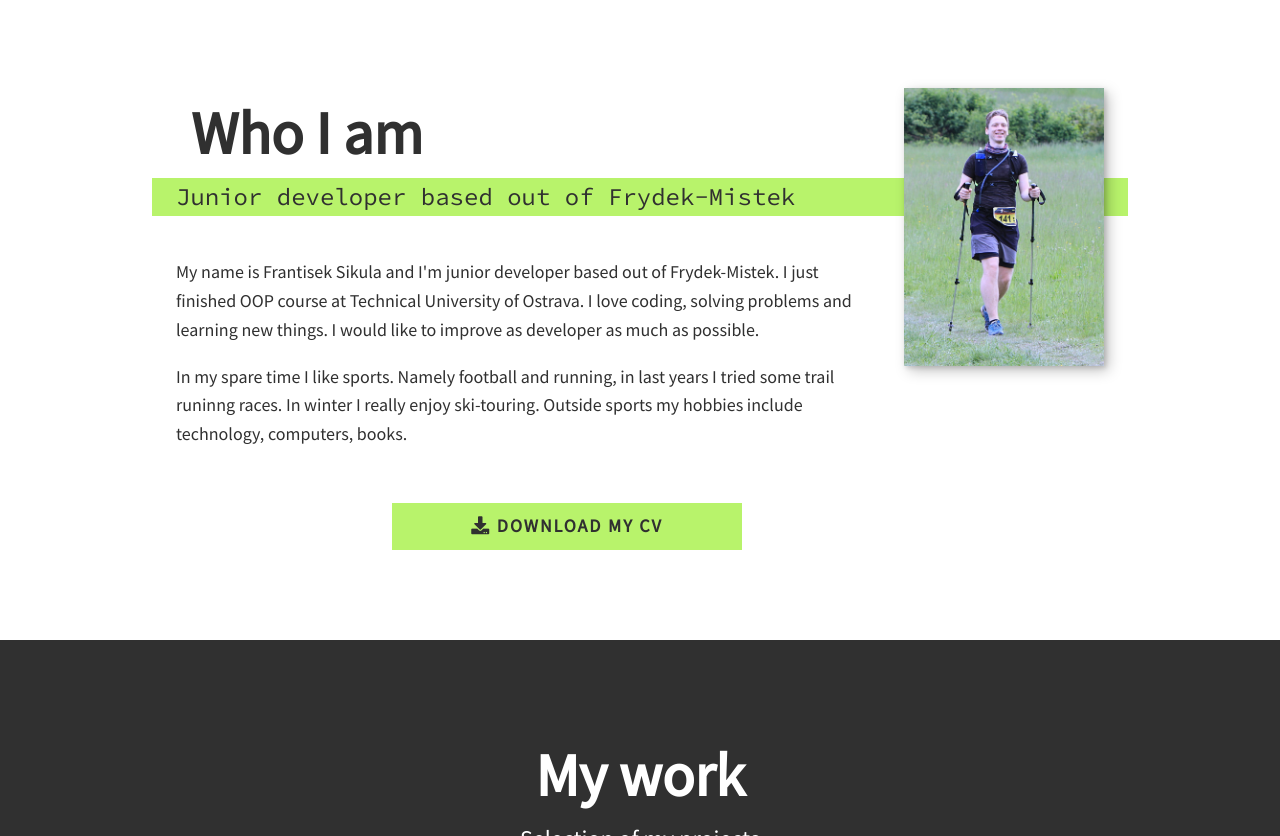
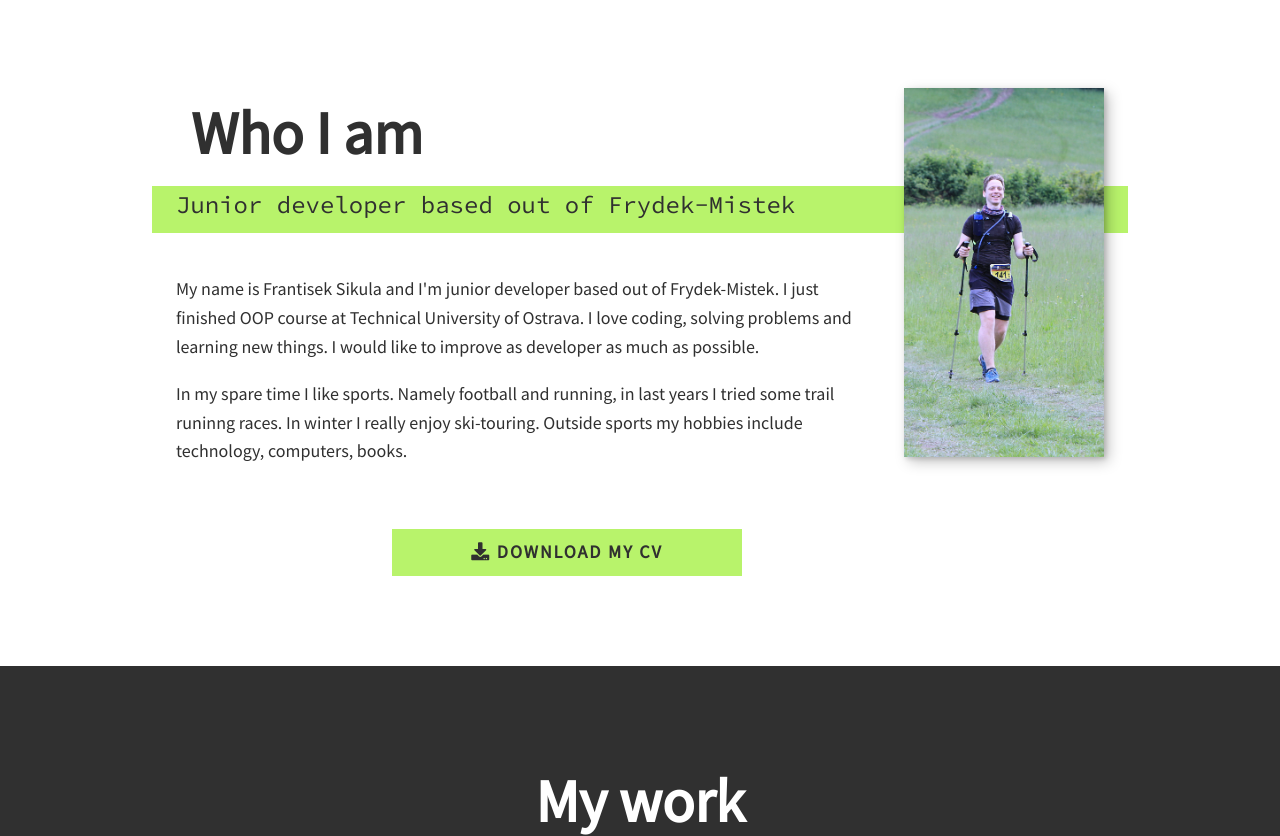
Before and after one commit to Kooozel/Kooozel.github.io, a plain HTML site: page index.html in a window 1280 px wide. Shown: the part 1308-2144 px from the top of the page. Drawn offline with nearby package versions, Linux system fonts and the light colour scheme.

Commit message:
Update index.html

```diff
--- a/index.html
+++ b/index.html
@@ -20,7 +20,7 @@
 
         <header>
             <div class="logo">
-                <img src="img/..." alt=""> <!--Doplnit LOGO-->
+
             </div>
             <button class="nav-toggle" aria-label="toggle navigation">
                 <span class="hamburger"></span>
@@ -109,7 +109,7 @@
                 </p>
             </div>
 
-            <img src="img/horska1.JPG" alt="Me on Mountain challenge" class="about-me__img">
+            <img src="img/horska.JPG" alt="Me on Mountain challenge" class="about-me__img">
 
         <a href="src/CVen_Sikula.pdf" class="btn btn--download" download><i class="fa fa-download"></i> Download my CV</a>
         </section>
```
